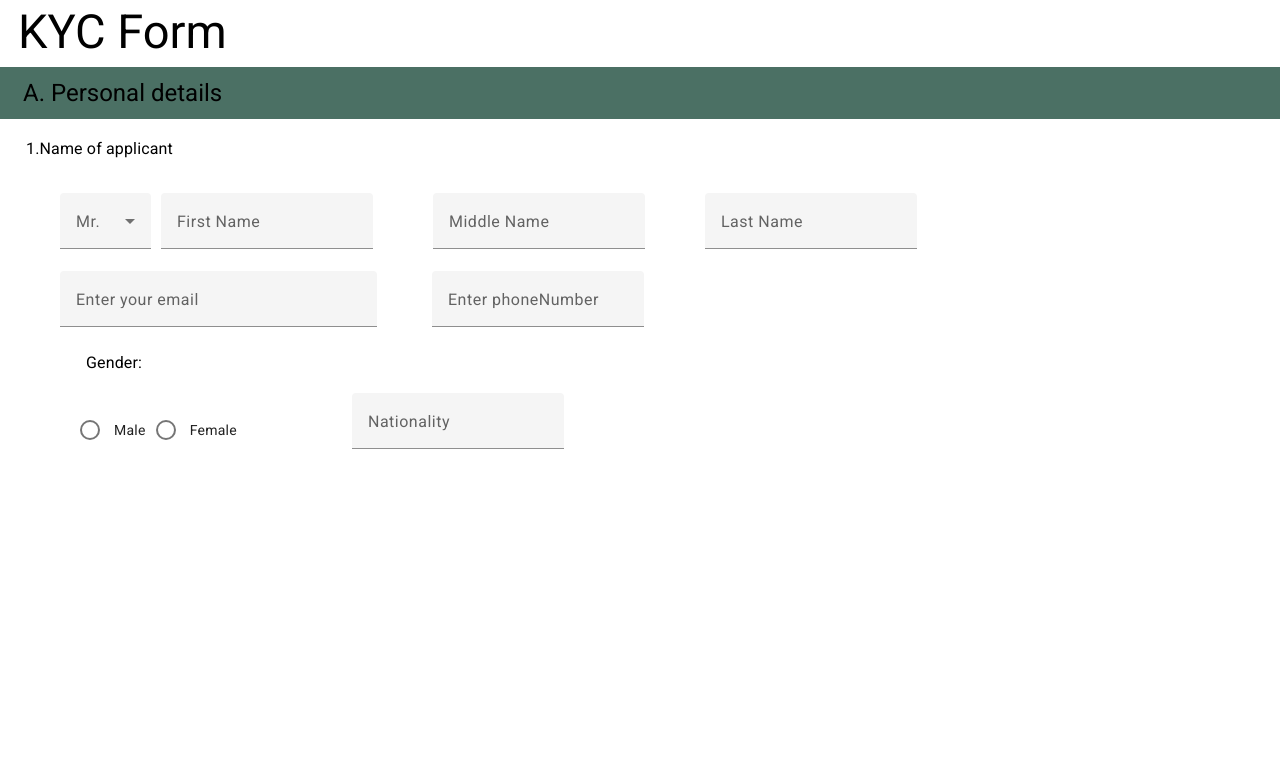
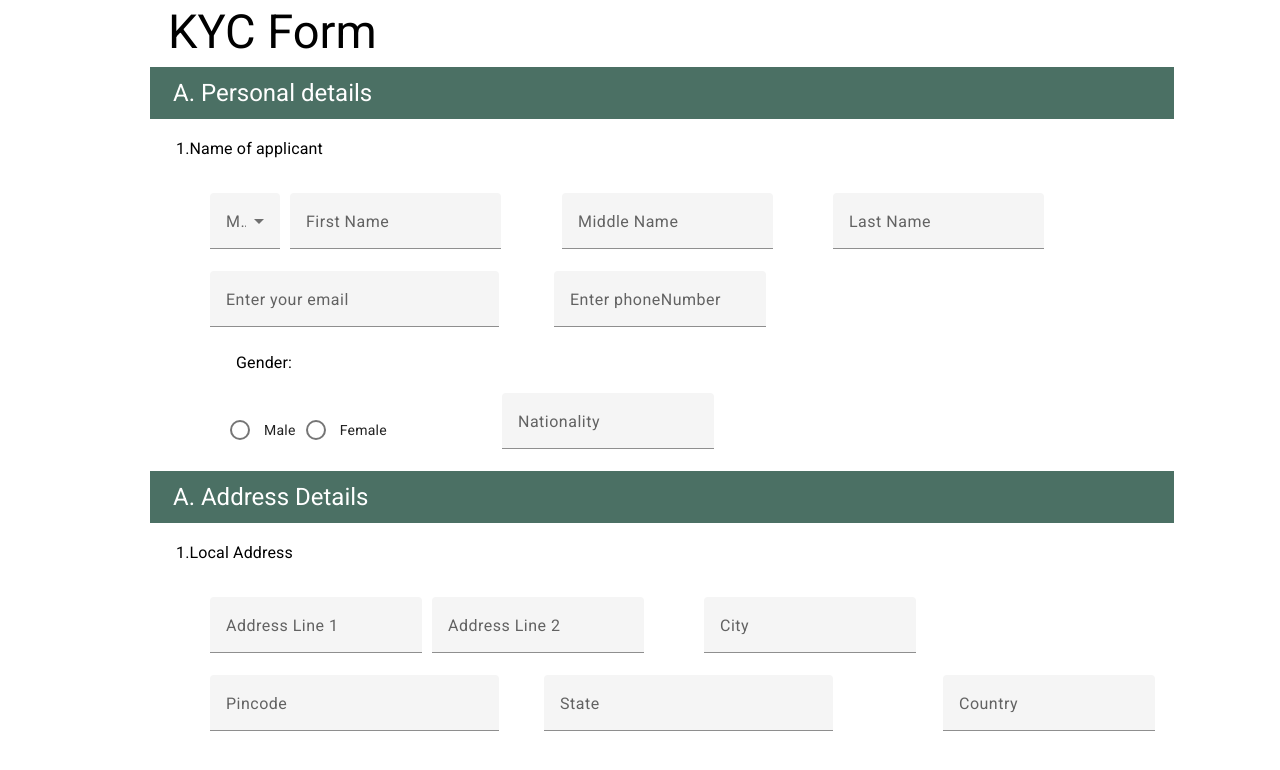
Before and after one commit to AbhitanshRIL/Mod-pro, an Angular app: page / in a window 1280 px wide. Shown: the top 770 px of the page. Built offline with nearby package versions, Linux system fonts and the light colour scheme.

Commit message:
kyc more improvised

```diff
--- a/src/app/moderation-form/moderation-form.component.css
+++ b/src/app/moderation-form/moderation-form.component.css
@@ -25,6 +25,7 @@
 
    .heading{
       background-color: #4b7064;
+      color: white;
       text-align:left;
       padding: 10px 23px;
    }
@@ -134,6 +135,10 @@
     }
 
  /* changes made by yams*/
+ .form-AG{
+  width: 80%;
+  margin-left:150px;
+ }
  .row-AG{
   display: flex;
   margin-top: 30px;
@@ -159,6 +164,6 @@
   margin-left: 65px;
  }
  .input-AG-email{
-  width: 26%;
+  width: 30%;
   margin-right: 45px;
  }
--- a/src/app/moderation-form/moderation-form.component.html
+++ b/src/app/moderation-form/moderation-form.component.html
@@ -230,6 +230,11 @@
     </form>
 
   -->
+
+
+
+
+
   <div class="form-AG">
     <h1 class="heading1">KYC Form</h1>
     <h1 class="heading"> A. Personal details</h1>
@@ -291,3 +296,46 @@
     </div>
 
   </div>
+  <div class="form-AG">
+
+    <h1 class="heading"> A. Address Details</h1>
+    <h3 class="title">1.Local Address</h3>
+    <div class="row-AG">
+      <mat-form-field class="input-AG-add">
+        <mat-label>Address Line 1</mat-label>
+        <input matInput>
+      </mat-form-field>
+      <mat-form-field class="input-AG">
+        <mat-label>Address Line 2</mat-label>
+        <input matInput>
+      </mat-form-field>
+      <mat-form-field class="input-AG">
+        <mat-label>City</mat-label>
+        <input matInput>
+      </mat-form-field>
+
+    </div>
+    <div class="row-AG-YM">
+      <mat-form-field class="input-AG-email">
+        <mat-label>Pincode</mat-label>
+        <input matInput placeholder="400706">
+
+      </mat-form-field>
+      <mat-form-field class="input-AG-email">
+        <mat-label>State</mat-label>
+        <input matInput placeholder="eg:-Maharashtra">
+
+      </mat-form-field>
+      <!-- <mat-form-field class="input-AG">
+        <mat-label>Phone number</mat-label>
+        <mat-icon matSuffix>phone</mat-icon>
+        <mat-hint>Include area code</mat-hint>
+      </mat-form-field>
+       -->
+        <mat-form-field class="nat-AG">
+          <mat-label>Country</mat-label>
+          <input matInput>
+        </mat-form-field>
+    </div>
+
+  </div>
```
Also changed, not shown: src/app/app.module.ts (+8 -1 lines).
